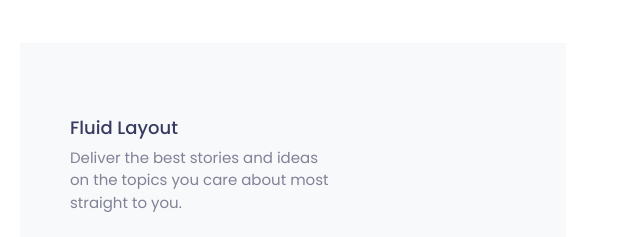
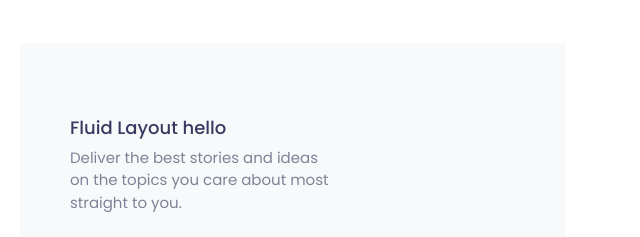
Before and after one commit to Blackhero97/jamshid, a plain HTML site: page index.html in a window 1280 px wide. Shown: the part 864-1101 px from the top of the page, 632-1272 px from the left. Drawn offline with nearby package versions, Linux system fonts and the light colour scheme.

Commit message:
change index.html

```diff
--- a/index.html
+++ b/index.html
@@ -95,7 +95,7 @@
                   <div class="col-md-4 col-md-12 col-xxl-4 col-lg-6">
                        <div class="layy">
                         <img src="/cat2 (1).png" alt="" class="koz">
-                        <h4 class="flui">Fluid Layout</h4>
+                        <h4 class="flui">Fluid Layout hello</h4>
                         <p class="dil">Deliver the best stories
                             and ideas <br> on the topics you care about
                              most <br> straight to you.</p>
```
